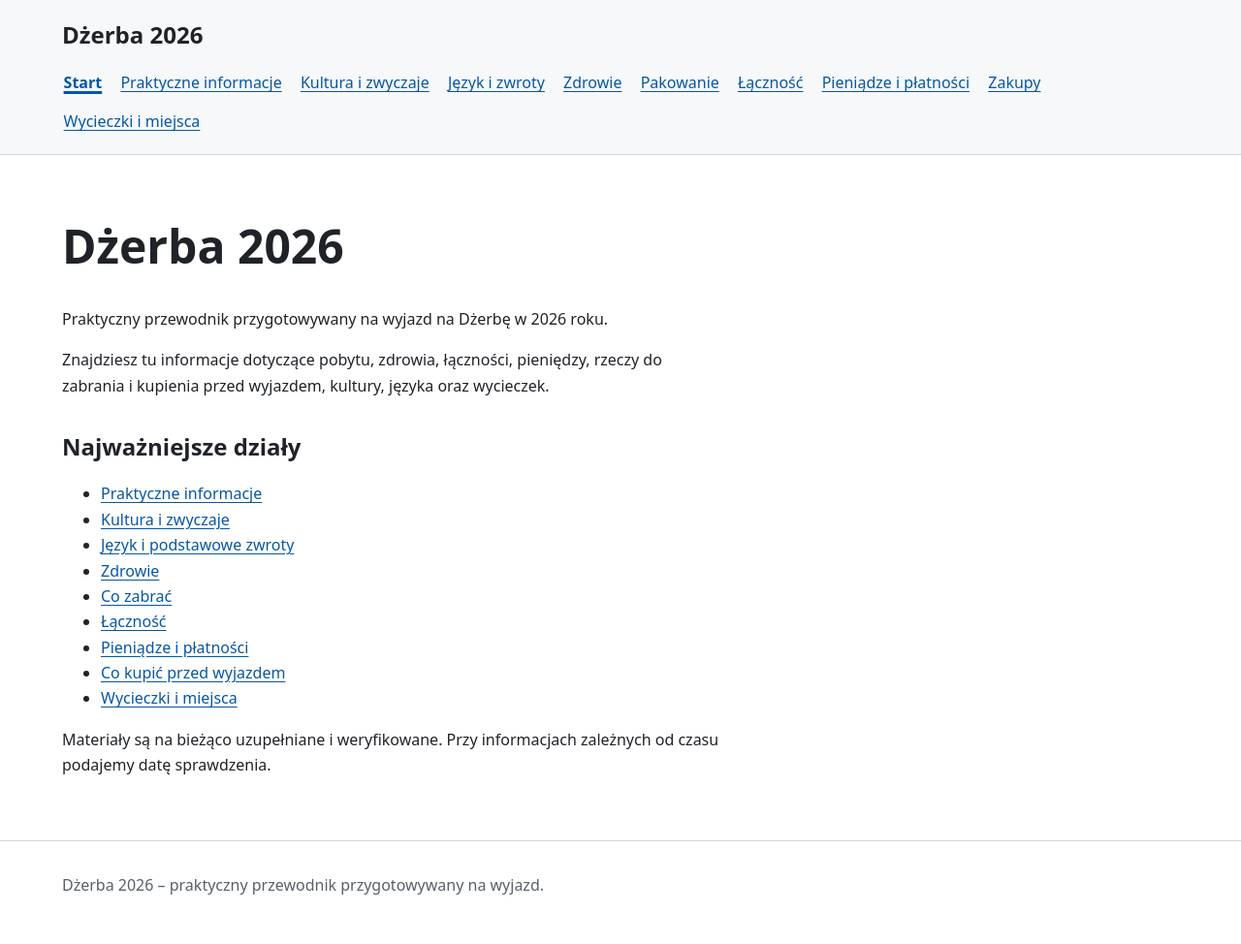
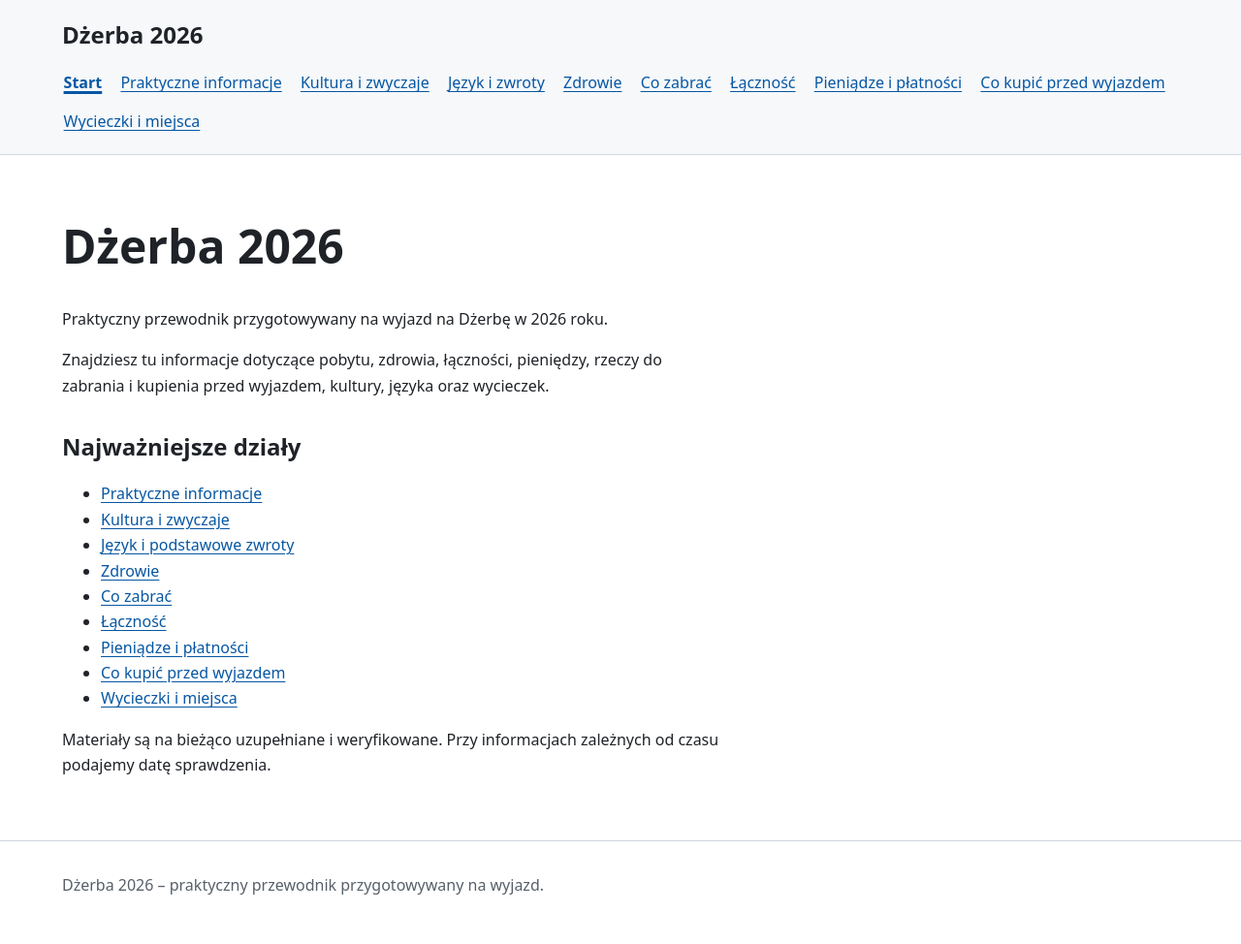
Before and after one commit to rotnicki/djerba-2026, a Jekyll site: the page built from index.md, in a window 1280 px wide. Shown: the whole page at 97% size. Built offline with Jekyll 4.4.1, drawn with Linux system fonts in a browser that asks for light colours.

Commit message:
Zaktualizuj nawigację po zmianie nazw stron

```diff
--- a/_data/navigation.yml
+++ b/_data/navigation.yml
@@ -8,13 +8,13 @@
   url: /jezyk-i-zwroty.html
 - title: Zdrowie
   url: /zdrowie.html
-- title: Pakowanie
-  url: /pakowanie.html
+- title: Co zabrać
+  url: /co-zabrac.html
 - title: Łączność
   url: /lacznosc.html
 - title: Pieniądze i płatności
   url: /pieniadze.html
-- title: Zakupy
-  url: /zakupy.html
+- title: Co kupić przed wyjazdem
+  url: /co-kupic-przed-wyjazdem.html
 - title: Wycieczki i miejsca
   url: /wycieczki.html
```
